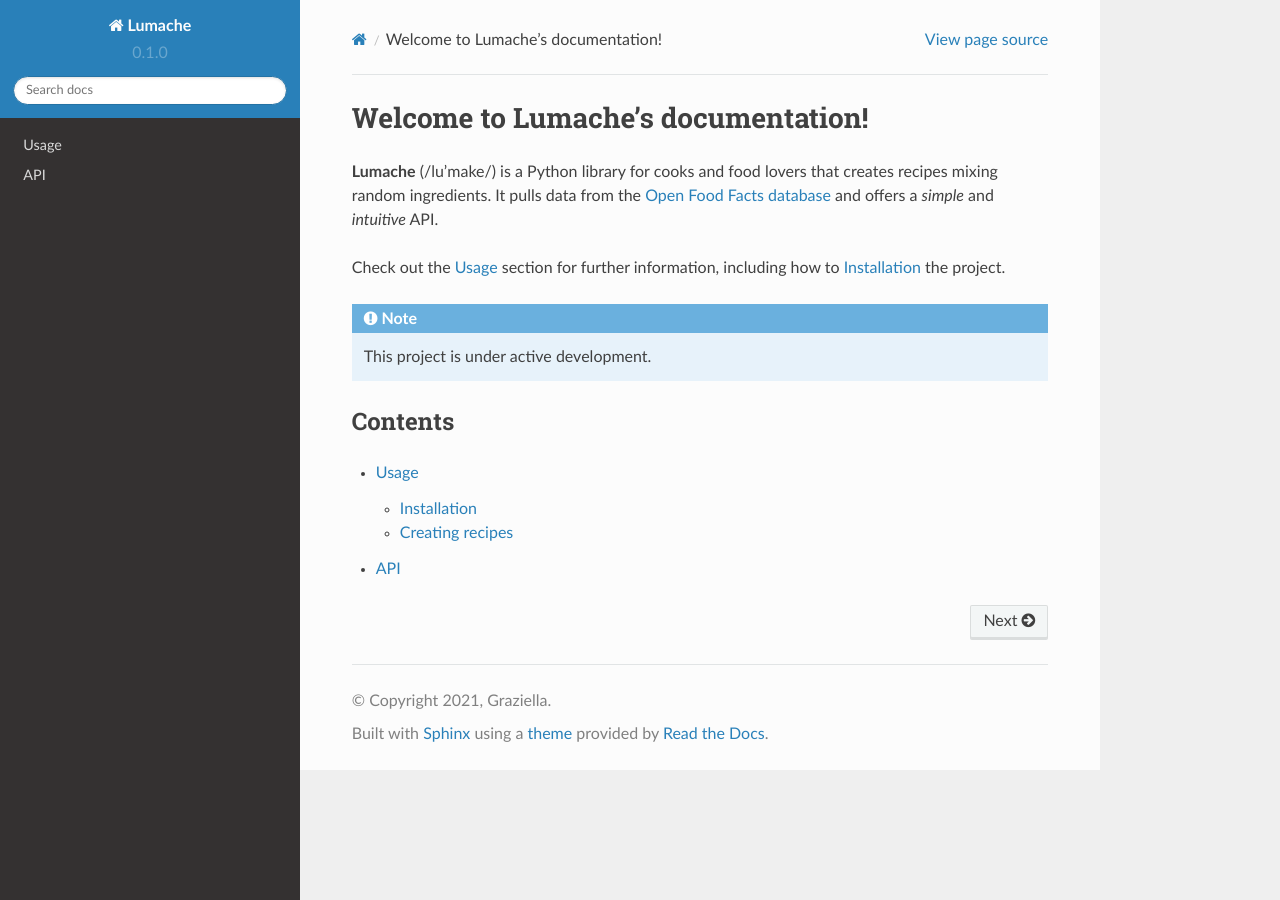
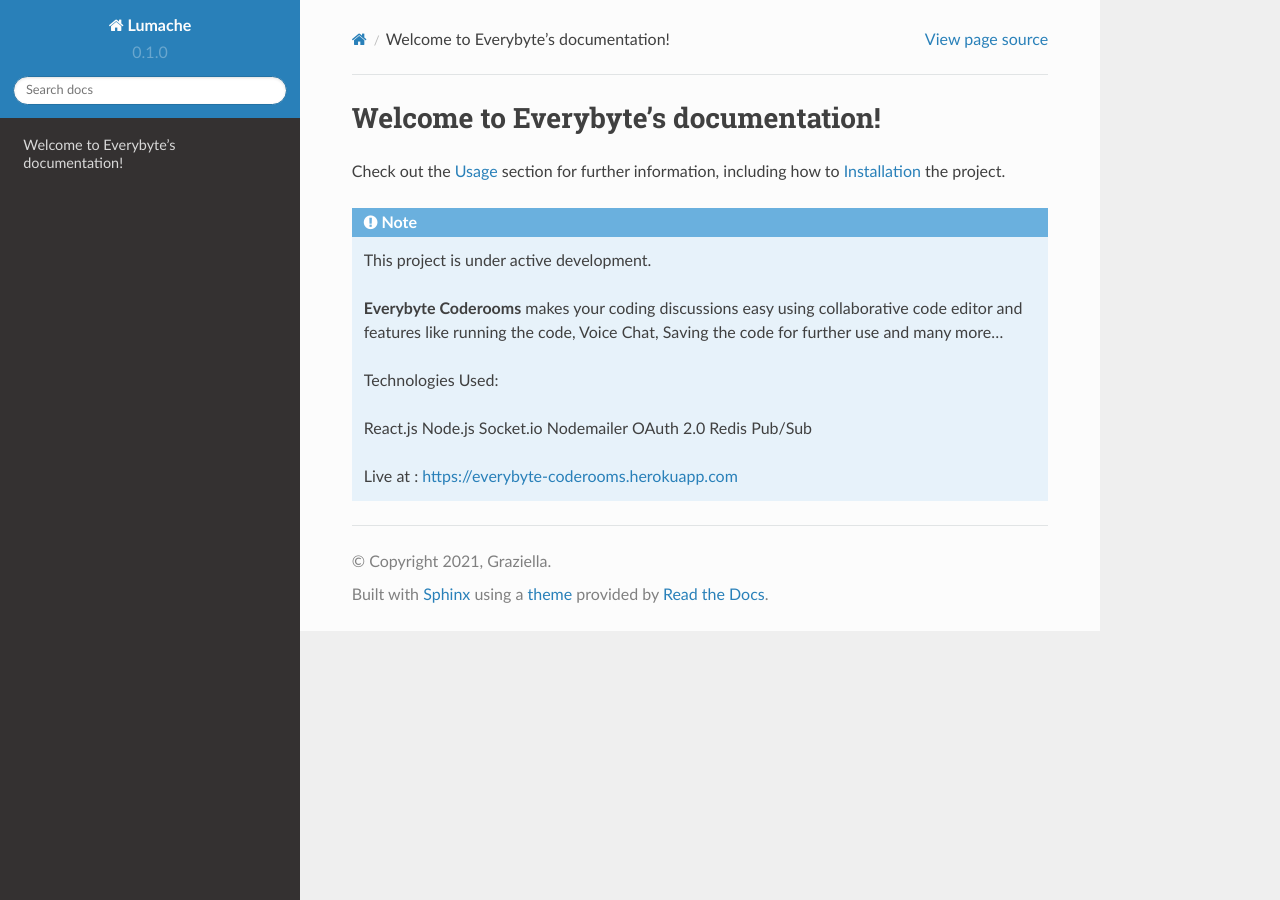
Before and after one commit to Dnyaneshwar-dev/SET-LAB5-RTD, a Sphinx documentation site: the page built from docs/source/index.rst, in a window 1280 px wide. Built offline with Sphinx 7.4.7 and the Read the Docs theme 2.0.0, drawn with Linux system fonts in a browser that asks for light colours.

Commit message:
added documentation

```diff
--- a/docs/source/index.rst
+++ b/docs/source/index.rst
@@ -1,10 +1,6 @@
-Welcome to Lumache's documentation!
+Welcome to Everybyte's documentation!
 ===================================
 
-**Lumache** (/lu'make/) is a Python library for cooks and food lovers
-that creates recipes mixing random ingredients.
-It pulls data from the `Open Food Facts database <https://world.openfoodfacts.org/>`_
-and offers a *simple* and *intuitive* API.
 
 Check out the :doc:`usage` section for further information, including
 how to :ref:`installation` the project.
@@ -13,10 +9,15 @@ how to :ref:`installation` the project.
 
    This project is under active development.
 
-Contents
---------
+   **Everybyte Coderooms** makes your coding discussions easy using collaborative code editor and features like running the code, Voice Chat, Saving the code for further use and many more...
 
-.. toctree::
+   Technologies Used:
 
-   usage
-   api
+   React.js
+   Node.js
+   Socket.io
+   Nodemailer
+   OAuth 2.0
+   Redis Pub/Sub
+
+   Live at : https://everybyte-coderooms.herokuapp.com
```
